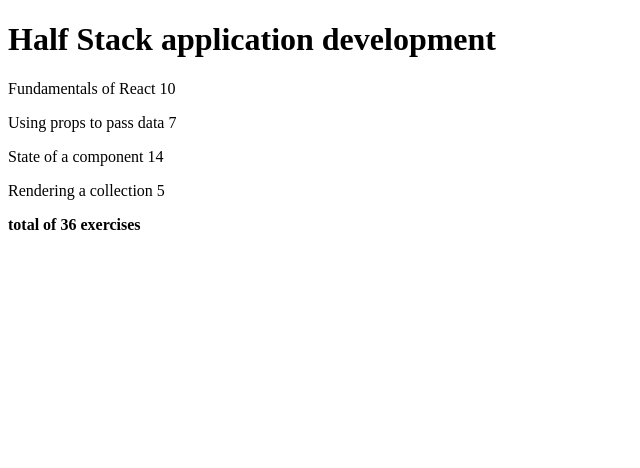
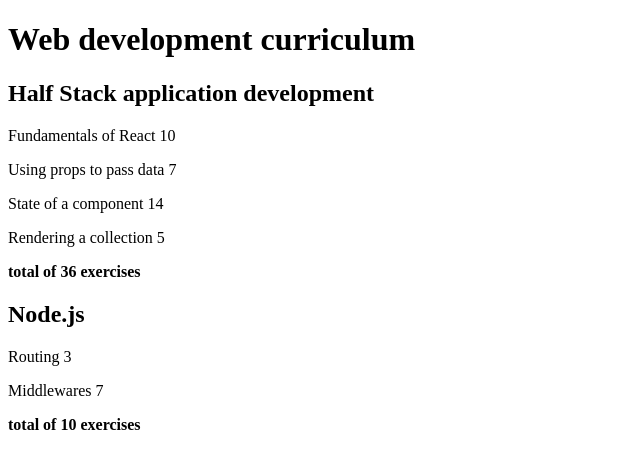
Before and after one commit to kevcomedia/fullstackopen2021-part2, a React (Create React App) app in the folder course-information/: page / in a window 1280 px wide. Shown: the top 468 px of the page, without its empty margins (0-640 px from the left). Built offline with nearby package versions, Linux system fonts and the light colour scheme.

Commit message:
Allow arbitrary number of courses

```diff
--- a/course-information/src/App.js
+++ b/course-information/src/App.js
@@ -1,7 +1,7 @@
 import React from 'react'
 
 const Header = (props) => {
-  return <h1>{props.course}</h1>
+  return <h2>{props.course}</h2>
 }
 
 const Part = (props) => {
@@ -42,7 +42,9 @@
 }
 
 const App = () => {
-  const course = {
+  const courses = [
+    {
+      id: 1,
       name: 'Half Stack application development',
       parts: [
         {
@@ -66,9 +68,33 @@
           id: 4,
         },
       ],
-  }
+    },
+    {
+      id: 2,
+      name: 'Node.js',
+      parts: [
+        {
+          name: 'Routing',
+          exercises: 3,
+          id: 1,
+        },
+        {
+          name: 'Middlewares',
+          exercises: 7,
+          id: 2,
+        },
+      ],
+    },
+  ]
 
-  return <Course course={course} />
+  return (
+    <div>
+      <h1>Web development curriculum</h1>
+      {courses.map((course) => (
+        <Course course={course} />
+      ))}
+    </div>
+  )
 }
 
 export default App
```
Lines whose indentation alone changed are shown as unchanged.
